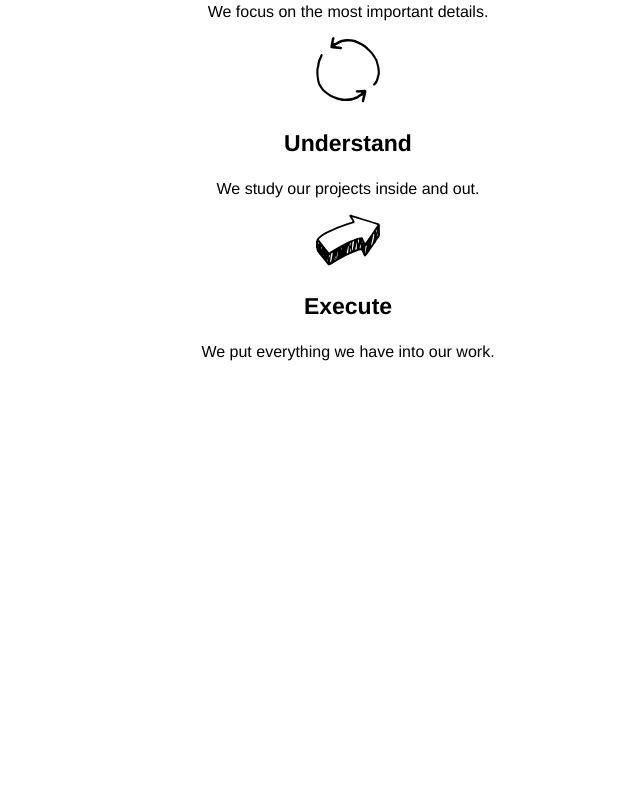
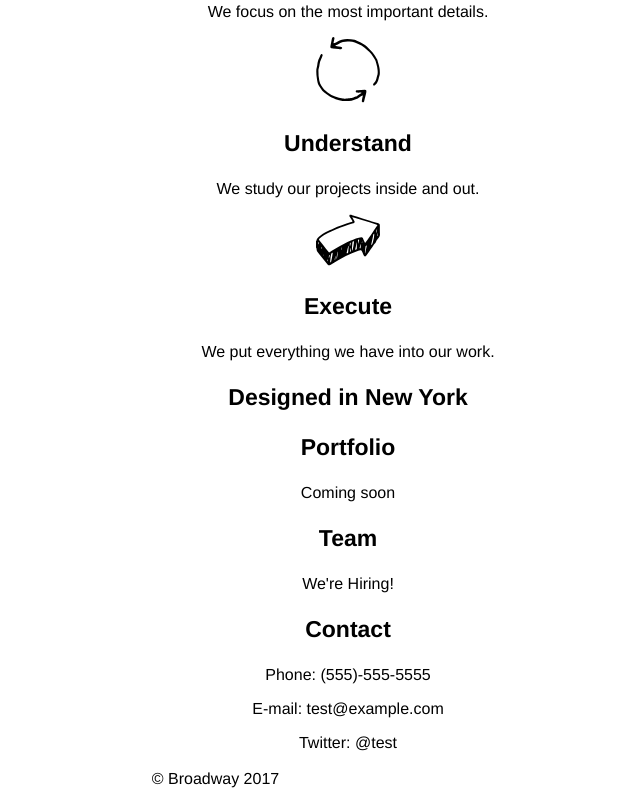
Before and after one commit to wonkatin/broadway, a plain HTML site: page index.html in a window 1280 px wide. Shown: the part 542-1347 px from the top of the page, without its empty margins (292-932 px from the left). Before the commit the page ends 919 px from the top, so only its background shows below. Drawn offline with Linux system fonts and the light colour scheme.

Commit message:
remaining text added

```diff
--- a/index.html
+++ b/index.html
@@ -18,7 +18,7 @@
 
 </header>
 
-<h2>Our Process</h2>
+<h2 id="about">Our Process</h2>
 
 <p>
   <img src="resources/images/identify.svg" alt="No image found">
@@ -44,5 +44,28 @@
 
 <p>We put everything we have into our work.</p>
 
+<h3 id="header2">Designed in New York</h3>
+
+<h3 id="work">Portfolio</h3>
+
+<p>Coming soon</p>
+
+<h3 id="team">Team</h3>
+
+<p>We're Hiring!</p>
+
+<h3 id="contact">Contact</h3>
+
+<p>Phone: (555)-555-5555</p>
+<p>E-mail: test@example.com</p>
+<p>Twitter: @test</p>
+<p id="footer" >
+  <span id="copyright">© Broadway 2017</span>
+  <a href="#home">Home</a>
+  <a href="#about">About</a>
+  <a href="#work">Work</a>
+  <a href="#team">Team</a>
+  <a href="#contact">Contact</a>
+</p>
   </body>
 </html>
```
